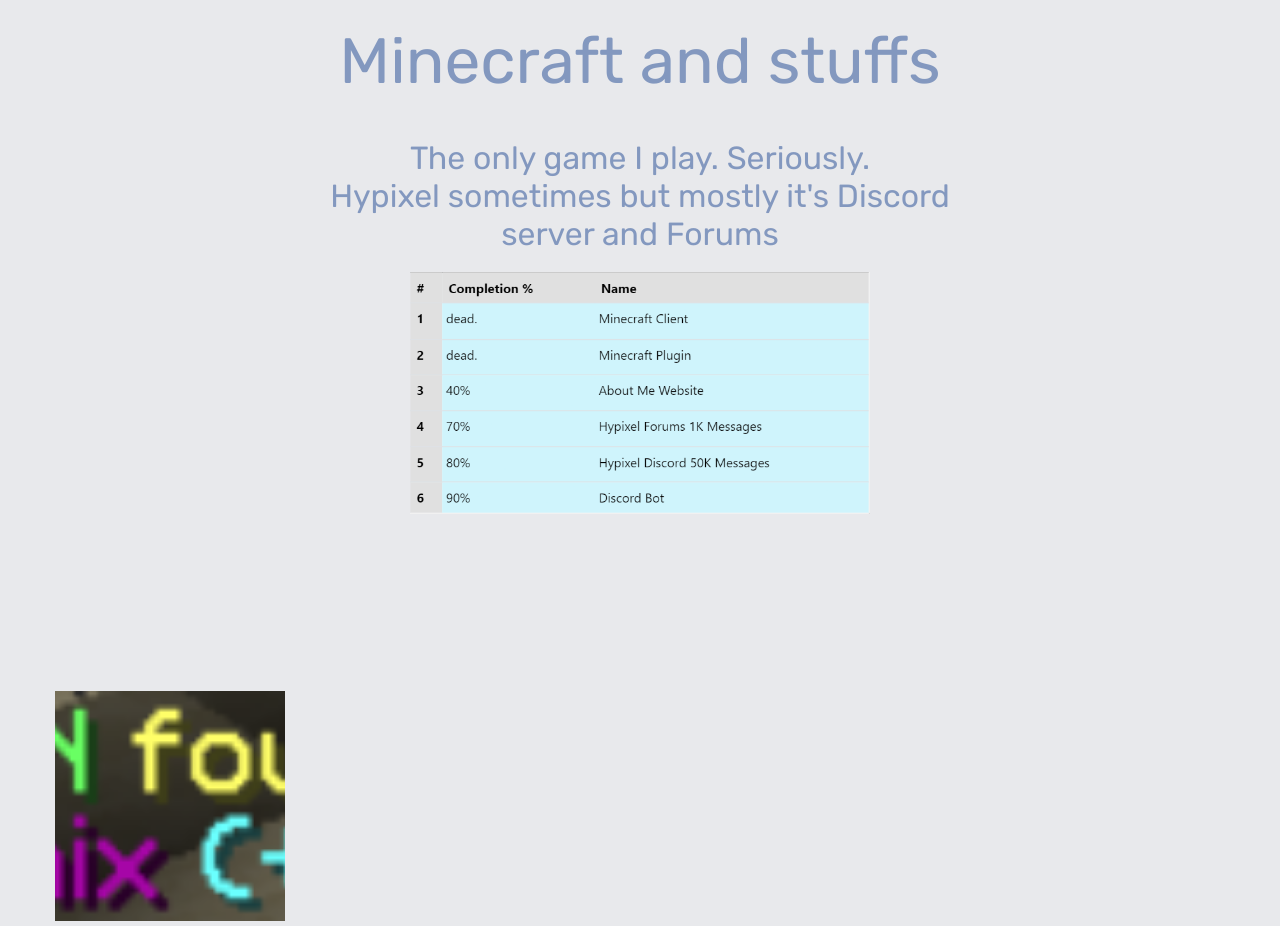
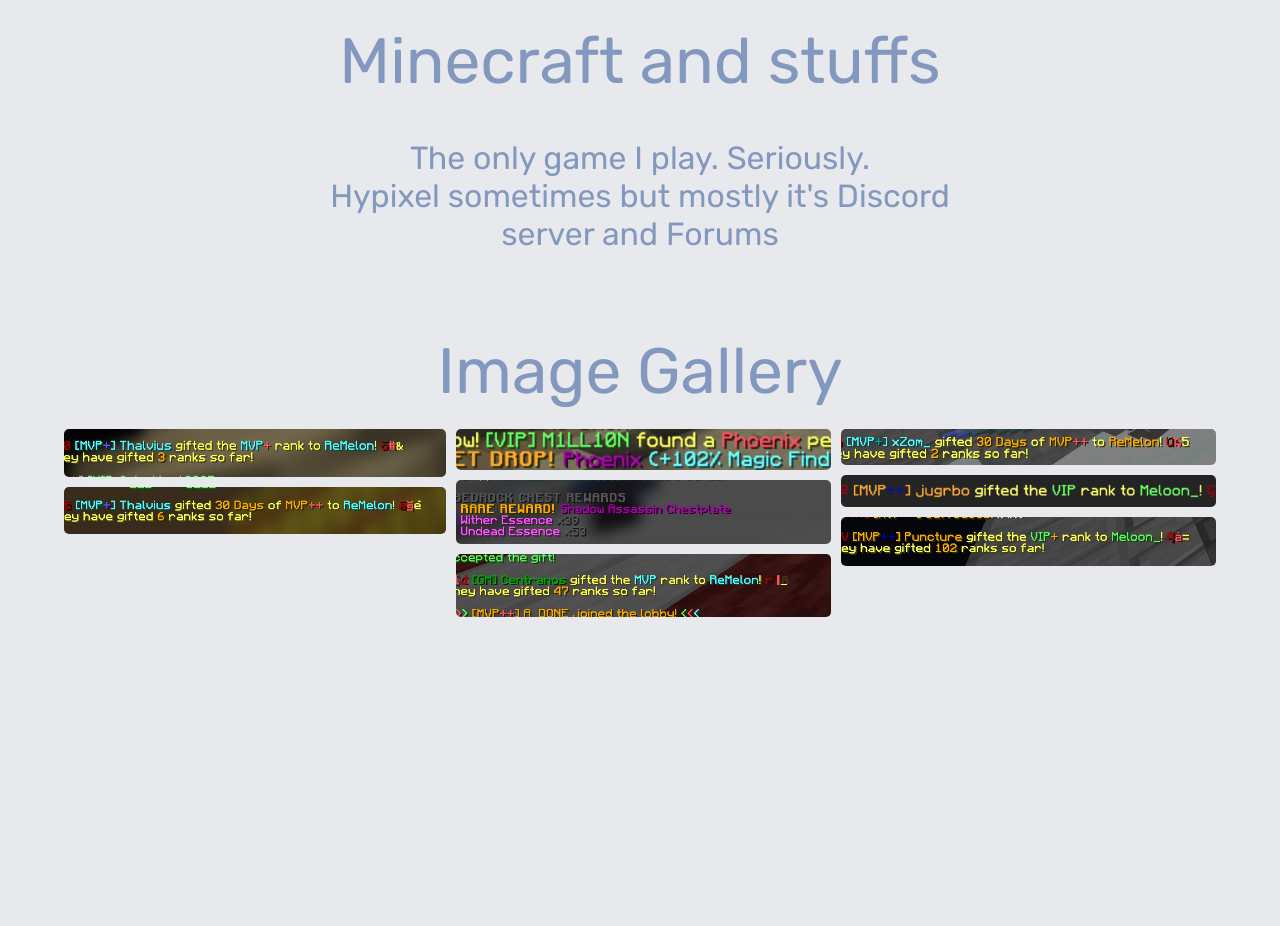
Before and after one commit to ReMelon/ReMelon.github.io, a plain HTML site: page index.html in a window 1280 px wide. Shown: the part 1578-2504 px from the top of the page. After the commit the page ends 2235 px from the top, so only its background shows below. Drawn offline with Linux system fonts and the light colour scheme.

Commit message:
Image Gallery

```diff
--- a/index.html
+++ b/index.html
@@ -67,15 +67,50 @@
         <h1>Minecraft and stuffs</h1>
         <p class="pmc">The only game I play. Seriously.<br>Hypixel sometimes but mostly it's Discord<br>server and Forums</p>
     </div>
-    <div class="mcimageflex"><img src="images/maincontent/table-chart.png" class="mcimage" /></div>
 
-
-    <div class="gallery">
-        <img class="img1" src="images/gallery/image1.png">
-        <img class="img2" src="images/gallery/image2.png">
-        <img class="img3" src="images/gallery/image3.png">
+    <div class="container">
+        <h1 class="heading-text">Image Gallery<span></span></h2>
+            <div class="image-gallery">
+                <div class="column">
+                    <div class="image-item">
+                        <img src="images/gallery/image1.png" alt="" />
+                        <div class="overlay"><span>MVP+ by Thal <3</span></div>
+                    </div>
+                    <div class="image-item">
+                        <img src="images/gallery/image2.png" alt="" />
+                        <div class="overlay"><span>MVP++ also by Thal <3</span></div>
+                    </div>
+                </div>
+                <div class="column">
+                    <div class="image-item">
+                        <img src="images/gallery/image3.png" alt="" />
+                        <div class="overlay"><span>Phoenix Pet (old account)</span></div>
+                    </div>
+                    <div class="image-item">
+                        <img src="images/gallery/image4.png" alt="" />
+                        <div class="overlay"><span>SA Chestplate (my only good RNG)</span></div>
+                    </div>
+                    <div class="image-item">
+                        <img src="images/gallery/image5.png" alt="" />
+                        <div class="overlay"><span>MVP by [GM] Centranos <3</span></div>
+                    </div>
+                </div>
+                <div class="column">
+                    <div class="image-item">
+                        <img src="images/gallery/image6.png" alt="" />
+                        <div class="overlay"><span>MVP++ by (idk some person in BW L1)</span></div>
+                    </div>
+                    <div class="image-item">
+                        <img src="images/gallery/image7.png" alt="" />
+                        <div class="overlay"><span>VIP by (also some person in BW L1)</span></div>
+                    </div>
+                    <div class="image-item">
+                        <img src="images/gallery/image8.png" alt="" />
+                        <div class="overlay"><span>VIP+ by (again some person in BW L1)</span></div>
+                    </div>
+                </div>
+            </div>
     </div>
-
 
     <script src="script.js "></script>
 </body>
--- a/style.css
+++ b/style.css
@@ -233,23 +233,74 @@ p {
     text-align: center;
 }
 
-.gallery {
-    margin: 10px 50px;
+.container {
+    padding: 40px 5%;
 }
 
-.gallery img {
-    width: 230px;
-    height: 230px;
-    padding: 5px;
-    object-fit: cover;
-    position: absolute;
-    transition: 1s;
+.heading-text {
+    text-align: center;
 }
 
-.gallery img:hover {
-    width: 60%;
-    height: 60%;
-    object-fit: contain;
+.heading-text span {
+    font-weight: 100;
+}
+
+
+/* Responsive image gallery rules begin*/
+
+.image-gallery {
+    /* Mobile first */
+    display: flex;
+    flex-direction: column;
+    gap: 10px;
+}
+
+.image-gallery .column {
+    display: flex;
+    flex-direction: column;
+    gap: 10px;
+}
+
+.image-item img {
+    width: 100%;
+    border-radius: 5px;
+    height: 100%;
+    object-fit: cover;
+}
+
+@media only screen and (min-width: 768px) {
+    .image-gallery {
+        flex-direction: row;
+    }
+}
+
+
+/* overlay styles */
+
+.image-item {
     position: relative;
-    z-index: 1;
+    cursor: pointer;
 }
+
+.overlay {
+    position: absolute;
+    width: 100%;
+    height: 100%;
+    background: rgba(57, 57, 57, 0.502);
+    top: 0;
+    left: 0;
+    transform: scale(0);
+    transition: all 0.2s 0.1s ease-in-out;
+    color: #fff;
+    /* center overlay content */
+    display: flex;
+    align-items: center;
+    justify-content: center;
+}
+
+
+/* hover */
+
+.image-item:hover .overlay {
+    transform: scale(1);
+}
```
Also changed, not shown: 1 other file.
